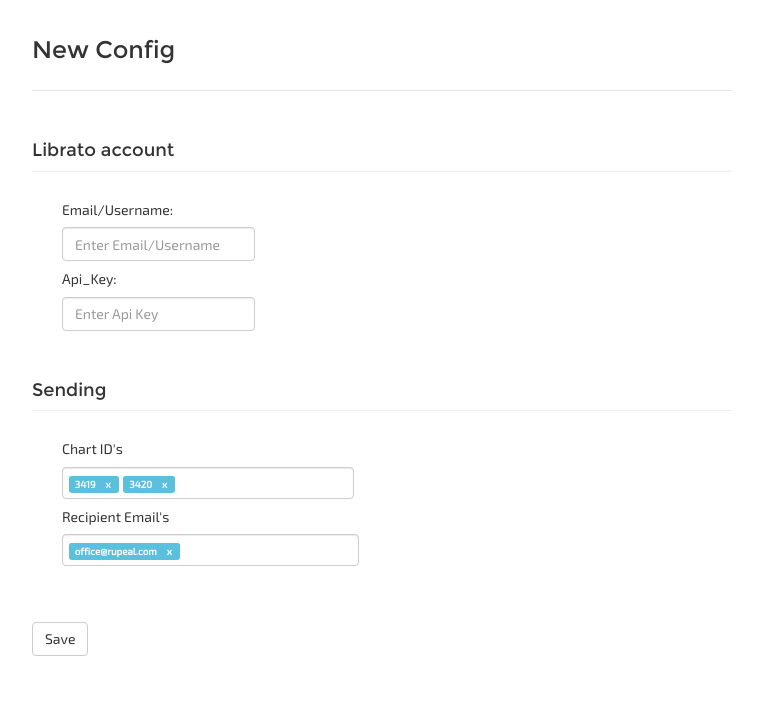
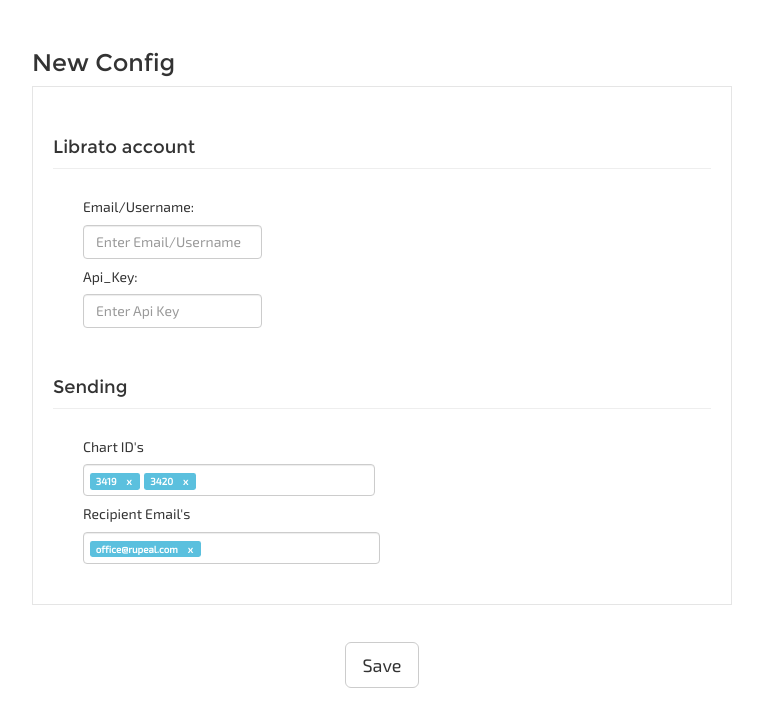
Before and after one commit to weareswat/librato-chart-sender-web, a Django app: template librato_chart_sender/templates/config/new.html in a window 1280 px wide. Shown: the part 81-803 px from the top of the page, without its empty margins (258-1021 px from the left). Before the commit the page ends 737 px from the top, so only its background shows below. Run offline with Django 3.2, Linux system fonts and the light colour scheme; the template is opened without the code that fills it, so the values that code supplies are empty; some libraries are stand-ins or nearby versions.

Commit message:
Changed the template

```diff
--- a/librato_chart_sender/static/css/application.css
+++ b/librato_chart_sender/static/css/application.css
@@ -46,3 +46,25 @@
     padding: 10px;
     background-color: #fff;
 }
+
+.formwrapper{
+    border-bottom: 1px;
+    border-bottom-style: solid;
+    border-bottom-color: rgb(229, 229, 229);
+    padding-bottom: 40px;
+
+    border-top: 1px;
+    border-top-style: solid;
+    border-top-color: rgb(229, 229, 229);
+    padding-top: 1px;
+
+    border-left: 1px;
+    border-left-style: solid;
+    border-left-color: rgb(229, 229, 229);
+    padding-left: 20px;
+
+    border-right: 1px;
+    border-right-style: solid;
+    border-right-color: rgb(229, 229, 229);
+    padding-right: 20px;
+}
--- a/librato_chart_sender/templates/config/new.html
+++ b/librato_chart_sender/templates/config/new.html
@@ -32,7 +32,7 @@
                 <div class="header clearfix">
                     <nav>
                         <ul class="nav nav-pills pull-right">
-                            <li role="presentation"><a href="<!--{ link }-->" >Home</a></li>
+                            <li role="presentation"><a href="../" >Home</a></li>
                             <li role="presentation" class="active"><a href="<!--{ link }-->">Edit</a></li>
                         </ul>
                     </nav>
@@ -40,10 +40,11 @@
                     <h3 class="title">Librato Chart Sender Web</h3>
                 </div>
                 <div class="container first">
-                    <div class="header clearfix">
+{#                        <div class="header clearfix">#}
                             <h3 class="title">New Config</h3>
-                    </div>
+{#                        </div>#}
                     <form method="POST"> <!-- form started -->
+                        <div class="formwrapper">
                             <div class="summary_table">
                                 <div class="page-header clearfix desc_line">
                                     <h4 class="title">Librato account</h4>
@@ -89,34 +90,22 @@
                                     </div>
                                 </div>
                             </div>
+                        </div>
                         <div class=" clearfix desc_line summary_table">
                             <div class=" clearfix desc_line">
 {#                                <h4 class="title"></h4>#}
 
                                 <!-- experiment -->
-                                <br><br><br>
-                                <div class="bs-example myModal">
-                                    <button class="btn btn-default btn-md">
+                                <br><br>
+                                <div class="bs-example myModal" align="center">
+                                    <button class="btn btn-default btn-lg">
                                         Save
                                     </button>
                                 </div>
                                 <!-- ___________ -->
 
                             </div>
-{#                        <div class="container-fluid">#}
-{#                            <br><br>#}
-{#                            <div class="summary_table">#}
-{#                                <div class="container-fluid">#}
-{#                                    <div class="col-md-12">#}
-{#                                        <div class="bs-example myModal">#}
-{#                                            <button class="btn btn-default btn-md">#}
-{#                                                Save#}
-{#                                            </button>#}
-{#                                        </div>#}
-{#                                    </div>#}
-{#                                </div>#}
-{#                            </div>#}
-{#                        </div>#}
+                        </div>
                     </form> <!-- end of form-->
                 </div>
             </div>
--- a/librato_chart_sender/templates/index.html
+++ b/librato_chart_sender/templates/index.html
@@ -29,13 +29,13 @@
 
     </head>
     <body>
-        <div class="row">
+        <div class="row summary_header">
             <div class="col-md-12 mywrapper">
                 <div class="header clearfix">
                     <nav>
                         <ul class="nav nav-pills pull-right">
                             <li role="presentation" class="active"><a href="#">Home</a></li>
-                            <li role="presentation"><a href="<!--{ link }-->">Edit</a></li>
+                            <li role="presentation"><a href="config/new.html">Edit</a></li>
                         </ul>
                     </nav>
                     <h3 class="title">Librato Chart Sender Web</h3>
```
Lines whose indentation alone changed are shown as unchanged.
